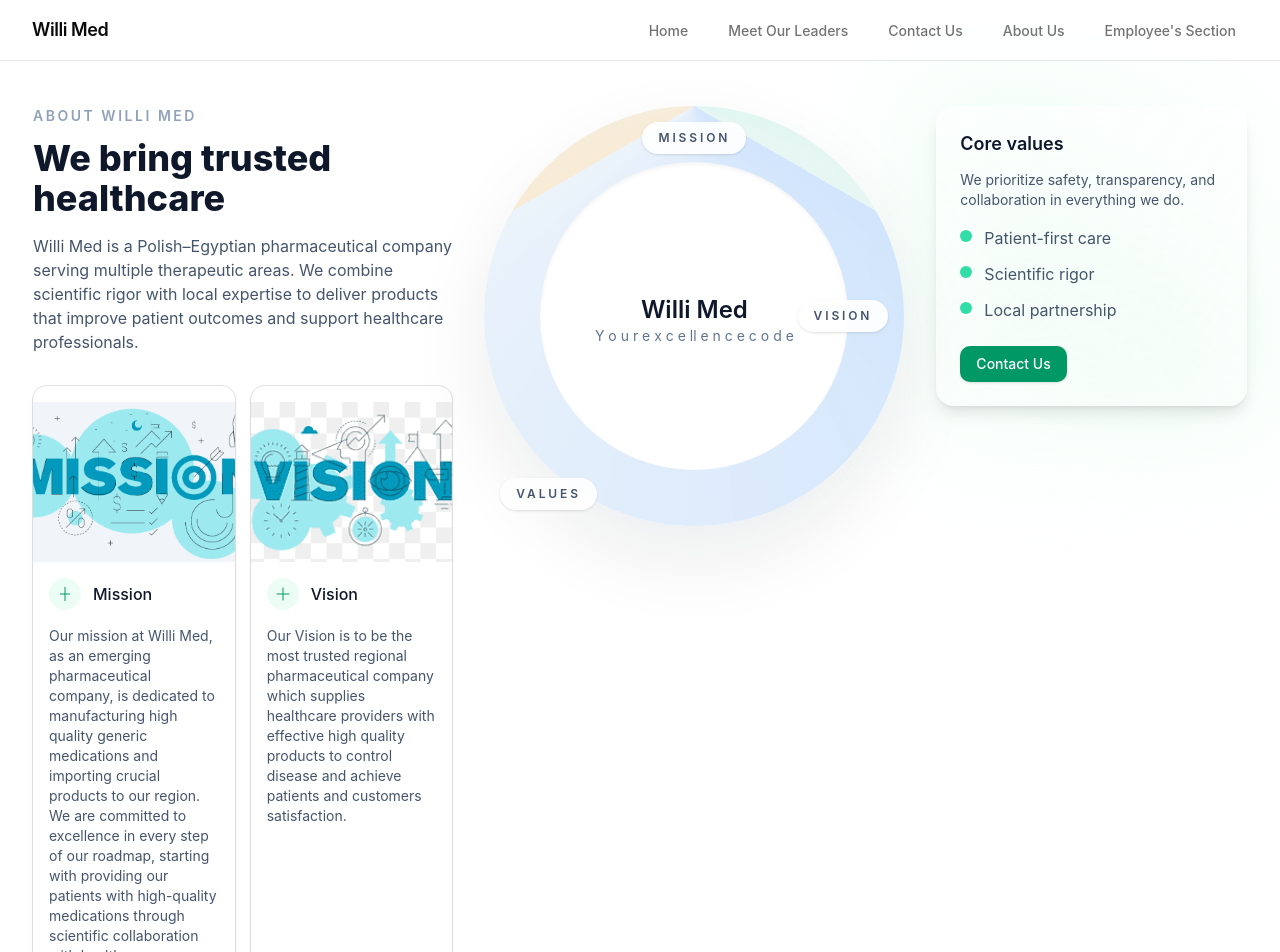
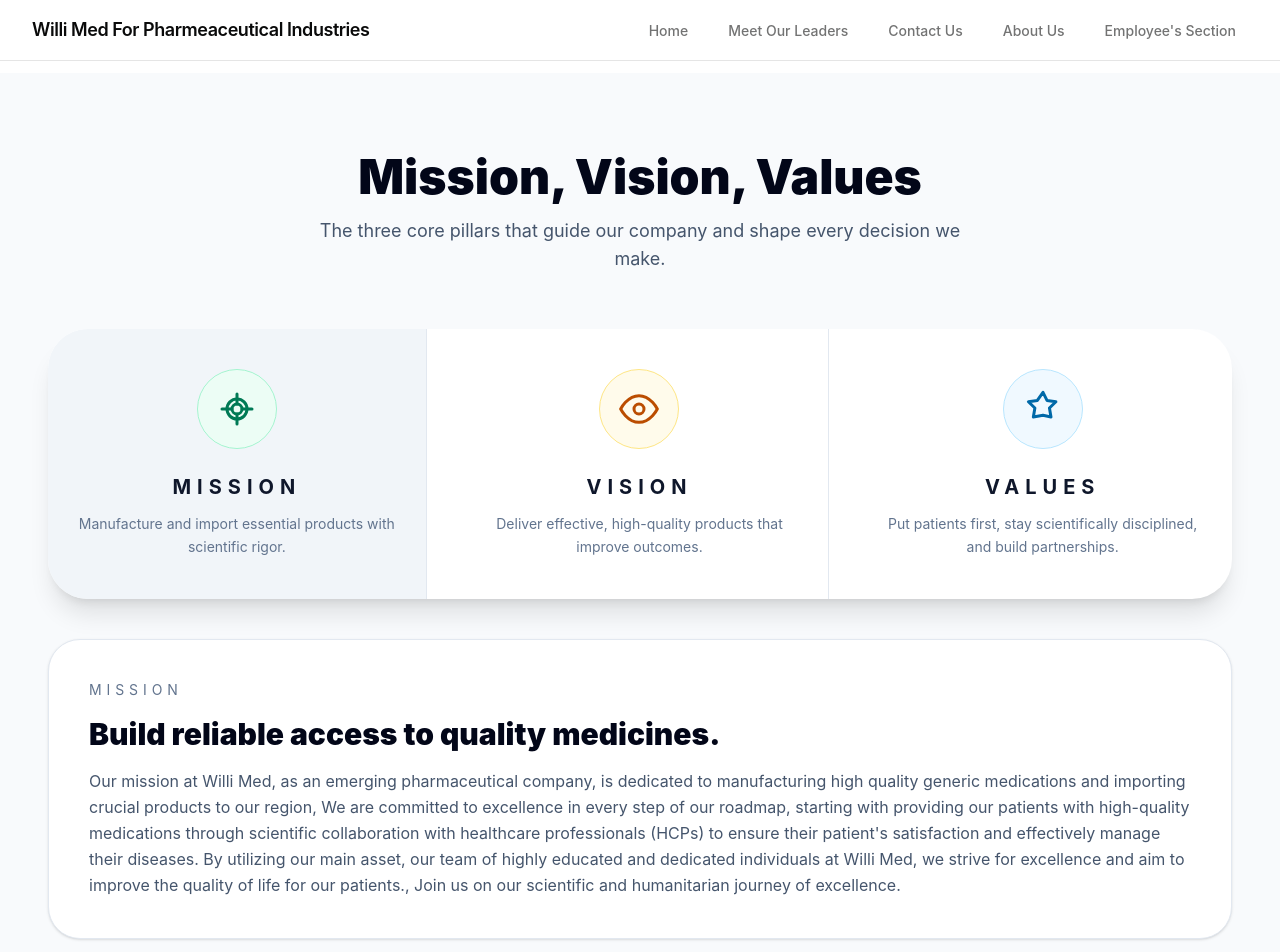
Before and after one commit to hatemghazaly/WM-Website, a Next.js app in the folder frontend/: page /about_us in a window 1280 px wide. Shown: the top 952 px of the page. Built offline with nearby package versions, Linux system fonts and the light colour scheme.

Commit message:
Separate meet our leaders to a new page Add About us page Add footer

```diff
--- a/frontend/app/about_us/page.tsx
+++ b/frontend/app/about_us/page.tsx
@@ -1,181 +1,166 @@
-import { Card, CardContent, CardHeader, CardTitle } from "@/components/ui/card";
+"use client";
+
+import Link from "next/link";
+import { useState } from "react";
+
+type Section = "Mission" | "Vision" | "Values";
+
+interface SectionData {
+  accent: string;
+  softAccent: string;
+  tagline: string;
+  summary: string;
+  body: string;
+}
+
+const sections: Record<Section, SectionData> = {
+  Mission: {
+    accent: "text-emerald-700",
+    softAccent: "from-emerald-400 to-emerald-600",
+    tagline: "Build reliable access to quality medicines.",
+    summary: "Manufacture and import essential products with scientific rigor.",
+    body: "Our mission at Willi Med, as an emerging pharmaceutical company, is dedicated to manufacturing high quality generic medications and importing crucial products to our region, We are committed to excellence in every step of our roadmap,  starting with providing our patients with high-quality medications through scientific collaboration with healthcare professionals (HCPs) to ensure their patient's satisfaction and effectively manage their diseases. By utilizing our main asset, our team of highly educated and dedicated individuals at Willi Med,  we  strive for excellence  and aim to improve the quality of life for our patients., Join us on our scientific and humanitarian journey of excellence.",
+  },
+  Vision: {
+    accent: "text-sky-700",
+    softAccent: "from-sky-400 to-sky-600",
+    tagline: "Become the region's most trusted pharmaceutical partner.",
+    summary: "Deliver effective, high-quality products that improve outcomes.",
+    body: "Our vision is to be the most trusted regional pharmaceutical company, supplying healthcare providers with effective high-quality products that support disease control and patient satisfaction.",
+  },
+  Values: {
+    accent: "text-amber-700",
+    softAccent: "from-amber-400 to-amber-600",
+    tagline: "Lead with safety, transparency, and collaboration.",
+    summary:
+      "Put patients first, stay scientifically disciplined, and build partnerships.",
+    body: "We prioritize safety, transparency, and collaboration in everything we do. These values keep us grounded as we grow and help us deliver meaningful impact across every step of our work.",
+  },
+};
 
 export default function AboutUsPage() {
+  const [selected, setSelected] = useState<Section>("Mission");
+
   return (
-    <section className="space-y-6">
-      <div className="rounded-[36px] border border-transparent bg-white/75 p-8 backdrop-blur-2xl">
-        <div className="grid gap-8 lg:grid-cols-[1.35fr_420px_1fr] lg:items-start">
-          <div>
-            <p className="text-sm font-semibold uppercase tracking-[0.18em] text-slate-400">
-              About Willi Med
+    <section className="bg-slate-50 py-20">
+      <div className="max-w-7xl mx-auto px-6 lg:px-12">
+        <div className="text-center mb-14">
+          <h1 className="text-4xl lg:text-5xl font-black text-slate-950">
+            Mission, Vision, Values
+          </h1>
+          <p className="mt-4 text-slate-600 text-base sm:text-lg max-w-2xl mx-auto">
+            The three core pillars that guide our company and shape every
+            decision we make.
           </p>
-            <h1 className="mt-3 text-4xl font-extrabold text-slate-900">
-              We bring trusted healthcare
-            </h1>
-            <p className="mt-4 max-w-xl text-slate-600">
-              Willi Med is a Polish–Egyptian pharmaceutical company serving
-              multiple therapeutic areas. We combine scientific rigor with local
-              expertise to deliver products that improve patient outcomes and
-              support healthcare professionals.
+        </div>
+
+        <div className="grid gap-6 md:grid-cols-3 bg-white rounded-[40px] shadow-xl divide-y md:divide-y-0 md:divide-x divide-slate-200 overflow-hidden">
+          <button
+            type="button"
+            onClick={() => setSelected("Mission")}
+            className={`py-10 px-6 text-center transition ${selected === "Mission" ? "bg-slate-100" : "hover:bg-slate-50"}`}
+          >
+            <div className="mx-auto mb-6 flex h-20 w-20 items-center justify-center rounded-full bg-emerald-50 border border-emerald-200 text-emerald-700">
+              <svg
+                viewBox="0 0 24 24"
+                className="h-10 w-10"
+                fill="none"
+                stroke="currentColor"
+                strokeWidth="1.8"
+                strokeLinecap="round"
+                strokeLinejoin="round"
+              >
+                <circle cx="12" cy="12" r="3" />
+                <circle cx="12" cy="12" r="6" />
+                <line x1="3" y1="12" x2="9" y2="12" />
+                <line x1="15" y1="12" x2="21" y2="12" />
+                <line x1="12" y1="3" x2="12" y2="9" />
+                <line x1="12" y1="15" x2="12" y2="21" />
+              </svg>
+            </div>
+            <h2 className="text-xl font-bold uppercase tracking-[0.3em] text-slate-900 mb-3">
+              Mission
+            </h2>
+            <p className="text-sm text-slate-500 leading-relaxed">
+              {sections.Mission.summary}
             </p>
+          </button>
 
-            <div className="mt-8 grid gap-4 sm:grid-cols-2">
-              <Card className="h-full border-transparent shadow-sm overflow-hidden">
-                <div className="relative h-40 w-full overflow-hidden bg-slate-100">
-                  <img
-                    src="/images/mission.png"
-                    alt="Mission"
-                    className="h-full w-full object-cover"
-                  />
+          <button
+            type="button"
+            onClick={() => setSelected("Vision")}
+            className={`py-10 px-6 text-center transition ${selected === "Vision" ? "bg-slate-100" : "hover:bg-slate-50"}`}
+          >
+            <div className="mx-auto mb-6 flex h-20 w-20 items-center justify-center rounded-full bg-amber-50 border border-amber-200 text-amber-700">
+              <svg
+                viewBox="0 0 24 24"
+                className="h-10 w-10"
+                fill="none"
+                stroke="currentColor"
+                strokeWidth="1.8"
+                strokeLinecap="round"
+                strokeLinejoin="round"
+              >
+                <path d="M1 12s4-8 11-8 11 8 11 8-4 8-11 8-11-8-11-8z" />
+                <circle cx="12" cy="12" r="3" />
+              </svg>
             </div>
-                <CardHeader>
-                  <CardTitle className="flex items-center gap-3 text-slate-900">
-                    <span className="inline-flex h-8 w-8 items-center justify-center rounded-full bg-emerald-50">
+            <h2 className="text-xl font-bold uppercase tracking-[0.3em] text-slate-900 mb-3">
+              Vision
+            </h2>
+            <p className="text-sm text-slate-500 leading-relaxed">
+              {sections.Vision.summary}
+            </p>
+          </button>
+
+          <button
+            type="button"
+            onClick={() => setSelected("Values")}
+            className={`py-10 px-6 text-center transition ${selected === "Values" ? "bg-slate-100" : "hover:bg-slate-50"}`}
+          >
+            <div className="mx-auto mb-6 flex h-20 w-20 items-center justify-center rounded-full bg-sky-50 border border-sky-200 text-sky-700">
               <svg
-                        className="h-4 w-4 text-emerald-600"
                 viewBox="0 0 24 24"
+                className="h-10 w-10"
                 fill="none"
-                        aria-hidden
+                stroke="currentColor"
+                strokeWidth="1.8"
+                strokeLinecap="round"
+                strokeLinejoin="round"
               >
-                        <path
-                          d="M12 2v20"
-                          stroke="currentColor"
-                          strokeWidth="1.5"
-                          strokeLinecap="round"
-                        />
-                        <path
-                          d="M5 12h14"
-                          stroke="currentColor"
-                          strokeWidth="1.5"
-                          strokeLinecap="round"
-                        />
+                <path d="M12 2l2.39 4.85 5.35.78-3.87 3.77.92 5.35L12 15.77 6.21 16.75l.92-5.35L3.26 7.63l5.35-.78L12 2z" />
               </svg>
-                    </span>
-                    <span>Mission</span>
-                  </CardTitle>
-                </CardHeader>
-                <CardContent className="text-sm text-slate-600">
-                  Our mission at Willi Med, as an emerging pharmaceutical
-                  company, is dedicated to manufacturing high quality generic
-                  medications and importing crucial products to our region. We
-                  are committed to excellence in every step of our roadmap,
-                  starting with providing our patients with high-quality
-                  medications through scientific collaboration with healthcare
-                  professionals to ensure patient satisfaction and effectively
-                  manage their diseases. By utilizing our team of highly
-                  educated and dedicated individuals, we strive for excellence
-                  and aim to improve the quality of life for our patients.
-                </CardContent>
-              </Card>
+            </div>
+            <h2 className="text-xl font-bold uppercase tracking-[0.3em] text-slate-900 mb-3">
+              Values
+            </h2>
+            <p className="text-sm text-slate-500 leading-relaxed">
+              {sections.Values.summary}
+            </p>
+          </button>
+        </div>
 
-              <Card className="h-full border-transparent shadow-sm overflow-hidden">
-                <div className="relative h-40 w-full overflow-hidden bg-slate-100">
-                  <img
-                    src="/images/vision.png"
-                    alt="Vision"
-                    className="h-full w-full object-cover"
-                  />
+        <div className="mt-10 rounded-[32px] border border-slate-200 bg-white p-10 shadow-sm">
+          <div className="mb-4 text-sm uppercase tracking-[0.35em] text-slate-500">
+            {selected}
           </div>
-                <CardHeader>
-                  <CardTitle className="flex items-center gap-3 text-slate-900">
-                    <span className="inline-flex h-8 w-8 items-center justify-center rounded-full bg-emerald-50">
-                      <svg
-                        className="h-4 w-4 text-emerald-600"
-                        viewBox="0 0 24 24"
-                        fill="none"
-                        aria-hidden
+          <h2 className="text-3xl font-black text-slate-950 mb-4">
+            {sections[selected].tagline}
+          </h2>
+          <p className="text-base leading-relaxed text-slate-600">
+            {sections[selected].body}
+          </p>
+        </div>
+
+        <div className="mt-14 text-center">
+          <Link
+            href="/contact"
+            className="inline-block rounded-full bg-slate-950 px-10 py-4 text-lg font-semibold text-white transition hover:bg-slate-800"
           >
-                        <path
-                          d="M3 12h18"
-                          stroke="currentColor"
-                          strokeWidth="1.5"
-                          strokeLinecap="round"
-                        />
-                        <path
-                          d="M12 3v18"
-                          stroke="currentColor"
-                          strokeWidth="1.5"
-                          strokeLinecap="round"
-                        />
-                      </svg>
-                    </span>
-                    <span>Vision</span>
-                  </CardTitle>
-                </CardHeader>
-                <CardContent className="text-sm text-slate-600">
-                  Our Vision is to be the most trusted regional pharmaceutical
-                  company which supplies healthcare providers with effective
-                  high quality products to control disease and achieve patients
-                  and customers satisfaction.
-                </CardContent>
-              </Card>
+            Get in touch
+          </Link>
         </div>
       </div>
-
-          <div className="relative flex items-center justify-center">
-            <div className="relative flex h-[420px] w-[420px] items-center justify-center rounded-full bg-slate-100/80 p-6 shadow-[0_32px_80px_rgba(15,23,42,0.08)]">
-              <div className="absolute inset-0 rounded-full bg-[conic-gradient(at_top,_rgba(167,243,208,0.65)_0deg,_rgba(167,243,208,0.15)_120deg,_rgba(191,219,254,0.65)_120deg,_rgba(191,219,254,0.15)_240deg,_rgba(250,229,195,0.65)_240deg,_rgba(250,229,195,0.15)_360deg)]" />
-              <div className="absolute inset-14 rounded-full bg-white shadow-inner" />
-              <div className="absolute inset-0 flex flex-col items-center justify-center text-center">
-                <span className="text-xs uppercase tracking-[0.24em] text-slate-400"></span>
-                <span className="mt-2 text-2xl font-semibold text-slate-900">
-                  Willi Med
-                </span>
-                <span className="text-sm text-slate-500">
-                  Y o u r e x c e ll e n c e c o d e
-                </span>
-              </div>
-
-              <button className="group absolute left-1/2 top-4 -translate-x-1/2 rounded-full bg-white/90 px-4 py-2 text-xs font-semibold uppercase tracking-[0.24em] text-slate-600 shadow transition hover:bg-emerald-100">
-                Mission
-              </button>
-              <button className="group absolute right-4 top-1/2 -translate-y-1/2 rounded-full bg-white/90 px-4 py-2 text-xs font-semibold uppercase tracking-[0.24em] text-slate-600 shadow transition hover:bg-sky-100">
-                Vision
-              </button>
-              <button className="group absolute left-4 bottom-4 rounded-full bg-white/90 px-4 py-2 text-xs font-semibold uppercase tracking-[0.24em] text-slate-600 shadow transition hover:bg-amber-100">
-                Values
-              </button>
-            </div>
-          </div>
-
-          <div className="relative flex items-center justify-center">
-            <div className="pointer-events-none absolute -inset-6 -z-10 rounded-2xl bg-gradient-to-tr from-emerald-50/60 via-emerald-100/40 to-transparent blur-3xl" />
-            <div className="w-full max-w-md rounded-2xl bg-gradient-to-b from-white/60 to-white/30 p-6 shadow-lg">
-              <h3 className="text-lg font-semibold text-slate-900">
-                Core values
-              </h3>
-              <p className="mt-3 text-sm text-slate-600">
-                We prioritize safety, transparency, and collaboration in
-                everything we do.
-              </p>
-
-              <ul className="mt-4 space-y-3 text-slate-600">
-                <li className="flex items-start gap-3">
-                  <span className="mt-1 inline-flex h-3 w-3 flex-none rounded-full bg-emerald-400/80" />
-                  <span>Patient-first care</span>
-                </li>
-                <li className="flex items-start gap-3">
-                  <span className="mt-1 inline-flex h-3 w-3 flex-none rounded-full bg-emerald-400/80" />
-                  <span>Scientific rigor</span>
-                </li>
-                <li className="flex items-start gap-3">
-                  <span className="mt-1 inline-flex h-3 w-3 flex-none rounded-full bg-emerald-400/80" />
-                  <span>Local partnership</span>
-                </li>
-              </ul>
-
-              <div className="mt-6">
-                <a
-                  href="/contact"
-                  className="inline-flex items-center gap-2 rounded-lg bg-emerald-600 px-4 py-2 text-sm font-medium text-white shadow-sm hover:bg-emerald-500"
-                >
-                  Contact Us
-                </a>
-              </div>
-            </div>
-          </div>
-        </div>
-      </div>{" "}
     </section>
   );
 }
--- a/frontend/app/layout.tsx
+++ b/frontend/app/layout.tsx
@@ -1,5 +1,6 @@
 import type { Metadata } from "next";
 import { SiteNavbar } from "@/components/site-navbar";
+import { SiteFooter } from "@/components/site-footer";
 import "./globals.css";
 
 export const metadata: Metadata = {
@@ -16,9 +17,8 @@
     <html lang="en" className="h-full antialiased">
       <body className="min-h-full flex flex-col">
         <SiteNavbar />
-        <main className="w-full flex-1 pt-[73px] pb-8">
-          {children}
-        </main>
+        <main className="w-full flex-1 pt-[73px] pb-8">{children}</main>
+        <SiteFooter />
       </body>
     </html>
   );
--- a/frontend/components/site-navbar.tsx
+++ b/frontend/components/site-navbar.tsx
@@ -13,7 +13,7 @@
     <header className="fixed inset-x-0 top-0 z-50 border-b bg-background/95 backdrop-blur supports-[backdrop-filter]:bg-background/70">
       <nav className="flex w-full items-center justify-between px-4 py-4 sm:px-6 lg:px-8">
         <Link href="/" className="text-lg font-semibold tracking-tight">
-          Willi Med
+          Willi Med For Pharmeaceutical Industries
         </Link>
 
         <ul className="flex items-center gap-2 sm:gap-4">
```
Also changed, not shown: frontend/app/test/page.tsx (deleted, +0 -33 lines), frontend/components/site-footer.tsx (added, +26 -0 lines). Lines whose indentation alone changed are shown as unchanged.
